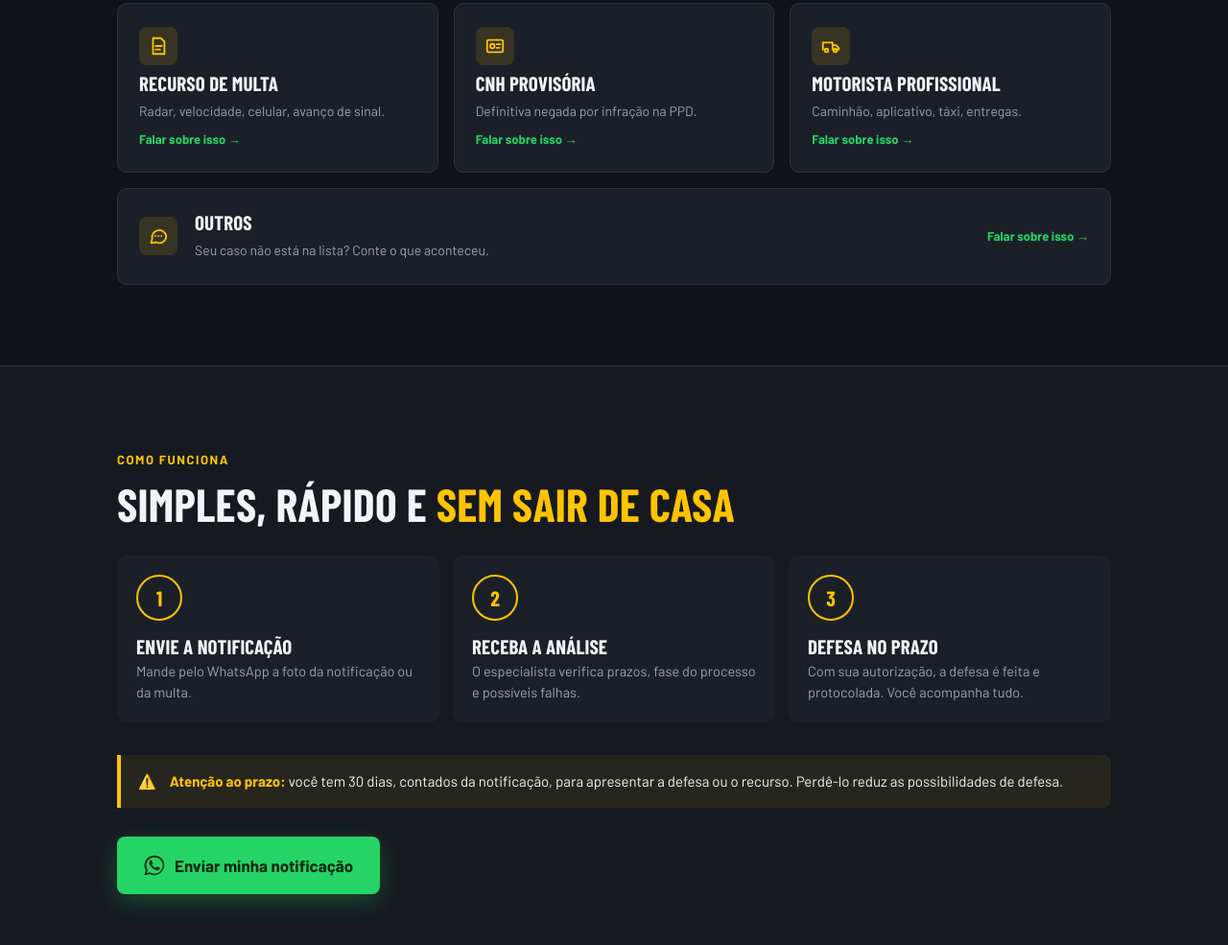
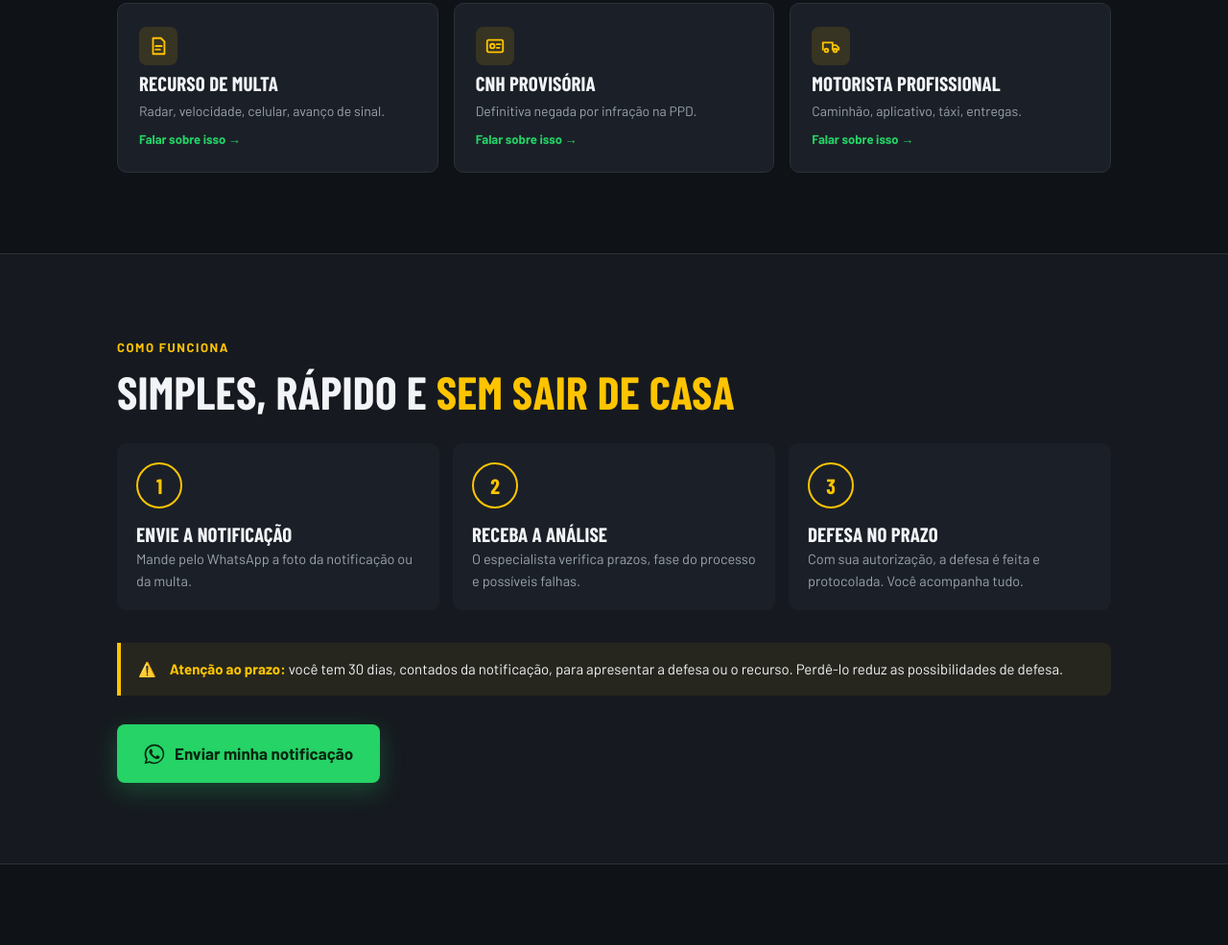
Before and after one commit to advoclique-sudo/ViniciusOliveira, a plain HTML site: page index.html in a window 1280 px wide. Shown: the part 1200-2185 px from the top of the page at 96% size. Drawn offline with nearby package versions, Linux system fonts and the light colour scheme; a web font is replaced by a local one.

Commit message:
Add files via upload

```diff
--- a/index.html
+++ b/index.html
@@ -90,9 +90,6 @@ section{padding:64px 0}
 .svc h3{font-size:21px;font-weight:700}
 .svc p{font-size:14px;color:var(--muted);flex:1}
 .svc .go{font-size:13px;font-weight:700;color:var(--green)}
-.svc.other{grid-column:1/-1}
-.svc.other .other-txt{display:flex;flex-direction:column;gap:8px;flex:1}
-@media (min-width:760px){.svc.other{flex-direction:row;align-items:center;gap:18px}.svc.other .go{white-space:nowrap}}
 
 /* passos */
 .steps-sec{background:var(--bg2);border-top:1px solid var(--line);border-bottom:1px solid var(--line)}
@@ -220,7 +217,6 @@ footer .legal{font-size:11.5px;line-height:1.6;color:#6d7682}
       <a class="svc wa" href="https://wa.me/5561994266340?text=Ol%C3%A1%21%20Vim%20pelo%20site%20e%20gostaria%20de%20uma%20an%C3%A1lise%20do%20meu%20caso%3A%20recurso%20de%20multa." target="_blank" rel="noopener"><span class="svc-ico"><svg viewBox="0 0 24 24"><path d="M6 3h9l4 4v14H6z"/><path d="M9 12h7M9 16h5"/></svg></span><h3>Recurso de multa</h3><p>Radar, velocidade, celular, avanço de sinal.</p><span class="go">Falar sobre isso →</span></a>
       <a class="svc wa" href="https://wa.me/5561994266340?text=Ol%C3%A1%21%20Vim%20pelo%20site%20e%20gostaria%20de%20uma%20an%C3%A1lise%20do%20meu%20caso%3A%20CNH%20provis%C3%B3ria%20%28PPD%29." target="_blank" rel="noopener"><span class="svc-ico"><svg viewBox="0 0 24 24"><rect x="3" y="5" width="18" height="14" rx="2"/><circle cx="9" cy="12" r="2.5"/><path d="M14 10h4M14 14h3"/></svg></span><h3>CNH provisória</h3><p>Definitiva negada por infração na PPD.</p><span class="go">Falar sobre isso →</span></a>
       <a class="svc wa" href="https://wa.me/5561994266340?text=Ol%C3%A1%21%20Vim%20pelo%20site%20e%20gostaria%20de%20uma%20an%C3%A1lise%20do%20meu%20caso%3A%20sou%20motorista%20profissional." target="_blank" rel="noopener"><span class="svc-ico"><svg viewBox="0 0 24 24"><path d="M3 16V8h11v8M14 11h4l3 3v2h-7"/><circle cx="7" cy="17" r="2"/><circle cx="17" cy="17" r="2"/></svg></span><h3>Motorista profissional</h3><p>Caminhão, aplicativo, táxi, entregas.</p><span class="go">Falar sobre isso →</span></a>
-      <a class="svc wa other" href="https://wa.me/5561994266340?text=Ol%C3%A1%21%20Vim%20pelo%20site%20e%20gostaria%20de%20falar%20sobre%20outro%20assunto." target="_blank" rel="noopener"><span class="svc-ico"><svg viewBox="0 0 24 24"><path d="M21 12a8 8 0 0 1-11.6 7.1L4 20l1-4.9A8 8 0 1 1 21 12z"/><path d="M8.5 12h.01M12 12h.01M15.5 12h.01"/></svg></span><div class="other-txt"><h3>Outros</h3><p>Seu caso não está na lista? Conte o que aconteceu.</p></div><span class="go">Falar sobre isso →</span></a>
     </div>
   </div>
 </section>
```
